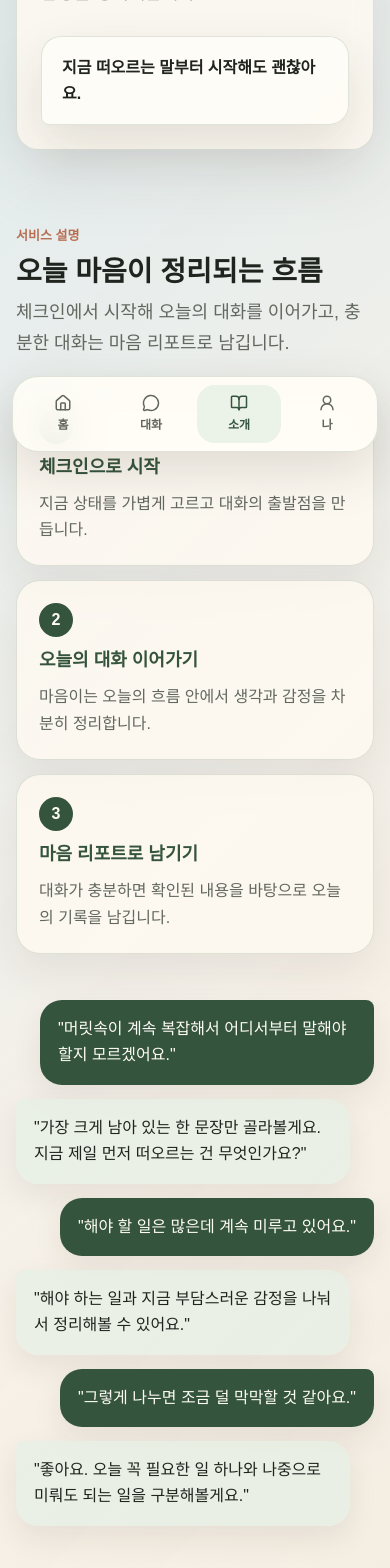
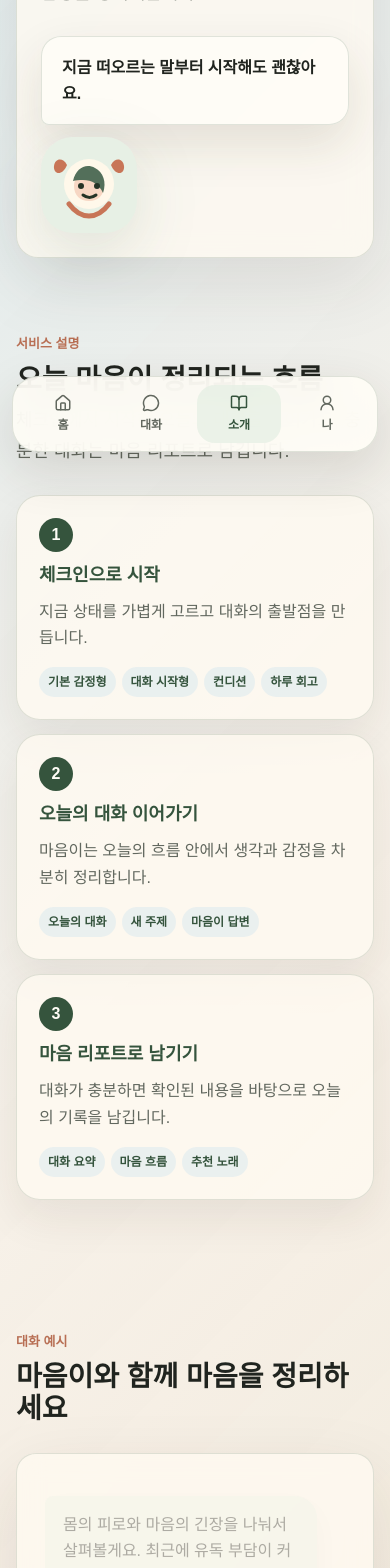
Before and after one commit to passionryu/myMentalCare, a Next.js app in the folder apps/web/: page /service in a window 390 px wide. Shown: the part 380-1948 px from the top of the page. Built offline with nearby package versions, Linux system fonts and the light colour scheme.

Commit message:
[서비스 소개 페이지 리디자인] : 화면 정의서 구조 재정렬

```diff
--- a/apps/web/app/globals.css
+++ b/apps/web/app/globals.css
@@ -154,9 +154,10 @@ button {
 }
 
 .service-brand-intro {
-  grid-template-columns: minmax(0, 1fr) minmax(260px, 360px);
+  grid-template-columns: minmax(0, 1fr) minmax(260px, 340px);
   align-items: center;
   gap: 28px;
+  min-height: 300px;
 }
 
 .service-brand-copy {
@@ -170,8 +171,20 @@ button {
   line-height: 0.96;
 }
 
+.service-mascot-card {
+  display: grid;
+  justify-items: center;
+  gap: 12px;
+  justify-self: end;
+}
+
+.service-mascot-card img {
+  width: min(160px, 70%);
+  height: auto;
+  filter: drop-shadow(0 18px 30px rgba(53, 84, 61, 0.14));
+}
+
 .service-hero-note {
-  justify-self: end;
   max-width: 320px;
   border: 1px solid var(--theme-border);
   border-radius: 24px 24px 24px 8px;
@@ -548,8 +561,7 @@ h3 {
   align-content: center;
 }
 
-.preview-bubble,
-.story-bubble {
+.preview-bubble {
   width: fit-content;
   max-width: 86%;
   border-radius: 22px;
@@ -558,16 +570,14 @@ h3 {
   box-shadow: 0 12px 30px rgba(56, 43, 28, 0.08);
 }
 
-.preview-bubble.is-ai,
-.story-bubble.ai {
+.preview-bubble.is-ai {
   justify-self: start;
   background: var(--theme-primary-soft);
   color: var(--foreground);
   border-top-left-radius: 8px;
 }
 
-.preview-bubble.is-user,
-.story-bubble.user {
+.preview-bubble.is-user {
   justify-self: end;
   background: var(--theme-primary);
   color: #fffdf7;
@@ -634,24 +644,6 @@ h3 {
   margin: 0 auto;
 }
 
-.story-rail {
-  position: relative;
-  display: grid;
-  gap: 18px;
-  padding: 18px 0;
-}
-
-.story-rail::before {
-  content: '';
-  position: absolute;
-  top: 12px;
-  bottom: 12px;
-  left: 50%;
-  z-index: 0;
-  width: 1px;
-  background: linear-gradient(180deg, transparent, rgba(83, 111, 90, 0.12) 12%, rgba(83, 111, 90, 0.34) 50%, rgba(166, 110, 74, 0.18) 82%, transparent);
-}
-
 .flow-grid {
   display: grid;
   grid-template-columns: repeat(3, minmax(0, 1fr));
@@ -692,49 +684,20 @@ h3 {
   line-height: 1.65;
 }
 
-.story-bubble {
-  position: relative;
-  z-index: 2;
-  opacity: 0;
-  animation-duration: 560ms;
-  animation-fill-mode: both;
-  animation-timing-function: ease-out;
-}
-
-.story-bubble.user {
-  transform: translateX(28px);
-}
-
-.story-bubble.ai {
-  transform: translateX(-28px);
-}
-
-.story-rail.is-visible .story-bubble.user {
-  animation-name: slideFromRight;
-}
-
-.story-rail.is-visible .story-bubble.ai {
-  animation-name: slideFromLeft;
-}
-
-.story-bubble:nth-child(2) {
-  animation-delay: 100ms;
-}
-
-.story-bubble:nth-child(3) {
-  animation-delay: 200ms;
-}
-
-.story-bubble:nth-child(4) {
-  animation-delay: 300ms;
-}
-
-.story-bubble:nth-child(5) {
-  animation-delay: 400ms;
-}
-
-.story-bubble:nth-child(6) {
-  animation-delay: 500ms;
+.flow-card-tags {
+  display: flex;
+  flex-wrap: wrap;
+  gap: 6px;
+  margin-top: 6px;
+}
+
+.flow-card-tags span {
+  border-radius: 999px;
+  background: var(--theme-soft-surface);
+  color: var(--theme-primary);
+  padding: 6px 9px;
+  font-size: 12px;
+  font-weight: 900;
 }
 
 .example-card {
@@ -3103,28 +3066,8 @@ h3 {
     max-width: calc(100% - 28px);
   }
 
-  .story-bubble {
-    max-width: calc(50% - 16px);
-  }
-
-  .story-bubble.user {
-    transform: translateX(12px);
-  }
-
-  .story-bubble.ai {
-    transform: translateX(-12px);
-  }
-
   .example-bubble-window {
     min-height: 336px;
-  }
-
-  .story-bubble.user {
-    justify-self: end;
-  }
-
-  .story-bubble.ai {
-    justify-self: start;
   }
 
   .theme-options {
@@ -3158,6 +3101,15 @@ h3 {
 
   .service-intro-section .service-hero-logo {
     font-size: clamp(44px, 16vw, 64px);
+  }
+
+  .service-mascot-card {
+    justify-self: stretch;
+    justify-items: start;
+  }
+
+  .service-mascot-card img {
+    width: 96px;
   }
 
   .service-hero-note {
@@ -3290,7 +3242,6 @@ h3 {
 }
 
 @media (prefers-reduced-motion: reduce) {
-  .story-bubble,
   .example-bubble-window .preview-bubble,
   .chat-timeline-item,
   .chat-segment-divider,
@@ -3938,27 +3889,3 @@ h3 {
     width: 100%;
   }
 }
-
-@media (max-width: 520px) {
-  .story-rail {
-    gap: 14px;
-  }
-
-  .story-rail::before {
-    display: none;
-  }
-
-  .story-bubble {
-    max-width: calc(100% - 24px);
-  }
-
-  .story-bubble.user {
-    justify-self: end;
-    transform: translateX(10px);
-  }
-
-  .story-bubble.ai {
-    justify-self: start;
-    transform: translateX(-10px);
-  }
-}
--- a/apps/web/app/service/page.tsx
+++ b/apps/web/app/service/page.tsx
@@ -2,21 +2,12 @@
 
 import { ArrowLeft, ArrowRight, BookOpen, Home, MessageCircle, SendHorizontal, ShieldCheck, UserRound } from 'lucide-react'
 import { useRouter } from 'next/navigation'
-import { useEffect, useRef, useState } from 'react'
+import { useEffect, useState } from 'react'
 
 type ThemeTone = 'sunset' | 'cream' | 'wood'
 
 const THEME_TONE_STORAGE_KEY = 'myMentalCare.themeTone'
 const LOGIN_MODAL_REQUEST_KEY = 'myMentalCare.openLoginModal'
-
-const storyMessages = [
-  { speaker: 'user', message: '머릿속이 계속 복잡해서 어디서부터 말해야 할지 모르겠어요.' },
-  { speaker: 'ai', message: '가장 크게 남아 있는 한 문장만 골라볼게요. 지금 제일 먼저 떠오르는 건 무엇인가요?' },
-  { speaker: 'user', message: '해야 할 일은 많은데 계속 미루고 있어요.' },
-  { speaker: 'ai', message: '해야 하는 일과 지금 부담스러운 감정을 나눠서 정리해볼 수 있어요.' },
-  { speaker: 'user', message: '그렇게 나누면 조금 덜 막막할 것 같아요.' },
-  { speaker: 'ai', message: '좋아요. 오늘 꼭 필요한 일 하나와 나중으로 미뤄도 되는 일을 구분해볼게요.' },
-] as const
 
 const exampleConversationMessages = [
   { id: 1, speaker: 'ai', message: '오늘은 어떤 이야기를 먼저 꺼내보고 싶나요?' },
@@ -38,17 +29,30 @@ const safetyGuides = [
 ]
 
 const flowSteps = [
-  { step: '1', title: '체크인으로 시작', description: '지금 상태를 가볍게 고르고 대화의 출발점을 만듭니다.' },
-  { step: '2', title: '오늘의 대화 이어가기', description: '마음이는 오늘의 흐름 안에서 생각과 감정을 차분히 정리합니다.' },
-  { step: '3', title: '마음 리포트로 남기기', description: '대화가 충분하면 확인된 내용을 바탕으로 오늘의 기록을 남깁니다.' },
+  {
+    step: '1',
+    title: '체크인으로 시작',
+    description: '지금 상태를 가볍게 고르고 대화의 출발점을 만듭니다.',
+    meta: ['기본 감정형', '대화 시작형', '컨디션', '하루 회고'],
+  },
+  {
+    step: '2',
+    title: '오늘의 대화 이어가기',
+    description: '마음이는 오늘의 흐름 안에서 생각과 감정을 차분히 정리합니다.',
+    meta: ['오늘의 대화', '새 주제', '마음이 답변'],
+  },
+  {
+    step: '3',
+    title: '마음 리포트로 남기기',
+    description: '대화가 충분하면 확인된 내용을 바탕으로 오늘의 기록을 남깁니다.',
+    meta: ['대화 요약', '마음 흐름', '추천 노래'],
+  },
 ] as const
 
 export default function ServicePage() {
   const router = useRouter()
-  const storyRailRef = useRef<HTMLDivElement | null>(null)
   const [isAuthenticated, setIsAuthenticated] = useState(false)
   const [themeTone, setThemeTone] = useState<ThemeTone>('sunset')
-  const [storyInView, setStoryInView] = useState(false)
   const [reducedMotion, setReducedMotion] = useState(false)
   const [exampleWindowIndex, setExampleWindowIndex] = useState(0)
 
@@ -73,27 +77,6 @@ export default function ServicePage() {
 
     return () => motionQuery.removeEventListener('change', syncMotionPreference)
   }, [])
-
-  useEffect(() => {
-    const target = storyRailRef.current
-    if (!target || reducedMotion) {
-      setStoryInView(true)
-      return
-    }
-
-    const observer = new IntersectionObserver(
-      ([entry]) => {
-        if (entry.isIntersecting) {
-          setStoryInView(true)
-          observer.disconnect()
-        }
-      },
-      { rootMargin: '0px 0px -16% 0px', threshold: 0.24 },
-    )
-
-    observer.observe(target)
-    return () => observer.disconnect()
-  }, [reducedMotion])
 
   useEffect(() => {
     if (reducedMotion) {
@@ -152,8 +135,11 @@ export default function ServicePage() {
           <h1 className="hero-brand-logo service-hero-logo" id="service-intro-heading">Haru Mind</h1>
           <p>체크인으로 지금 상태를 가볍게 고르고, 마음이는 오늘의 대화를 이어가며 생각과 감정을 정리해줍니다.</p>
         </div>
-        <div className="service-hero-note" aria-hidden="true">
-          지금 떠오르는 말부터 시작해도 괜찮아요.
+        <div className="service-mascot-card" aria-hidden="true">
+          <div className="service-hero-note">
+            지금 떠오르는 말부터 시작해도 괜찮아요.
+          </div>
+          <img src="/maeumi-avatar.svg" alt="" />
         </div>
       </section>
 
@@ -169,14 +155,12 @@ export default function ServicePage() {
               <span className="flow-card-index">{flow.step}</span>
               <strong>{flow.title}</strong>
               <p>{flow.description}</p>
+              <div className="flow-card-tags" aria-hidden="true">
+                {flow.meta.map((item) => (
+                  <span key={item}>{item}</span>
+                ))}
+              </div>
             </article>
-          ))}
-        </div>
-        <div className={`story-rail ${storyInView ? 'is-visible' : ''}`} ref={storyRailRef}>
-          {storyMessages.map((story) => (
-            <div className={`story-bubble ${story.speaker}`} key={story.message}>
-              "{story.message}"
-            </div>
           ))}
         </div>
       </section>
```
